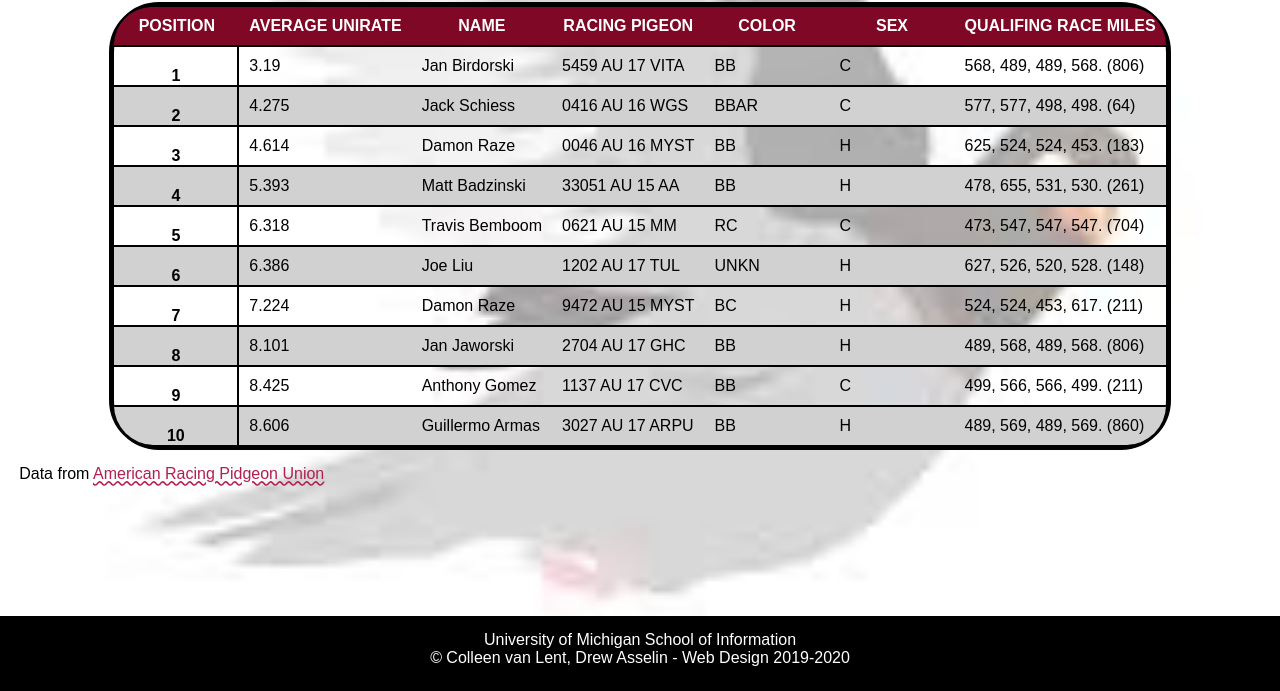
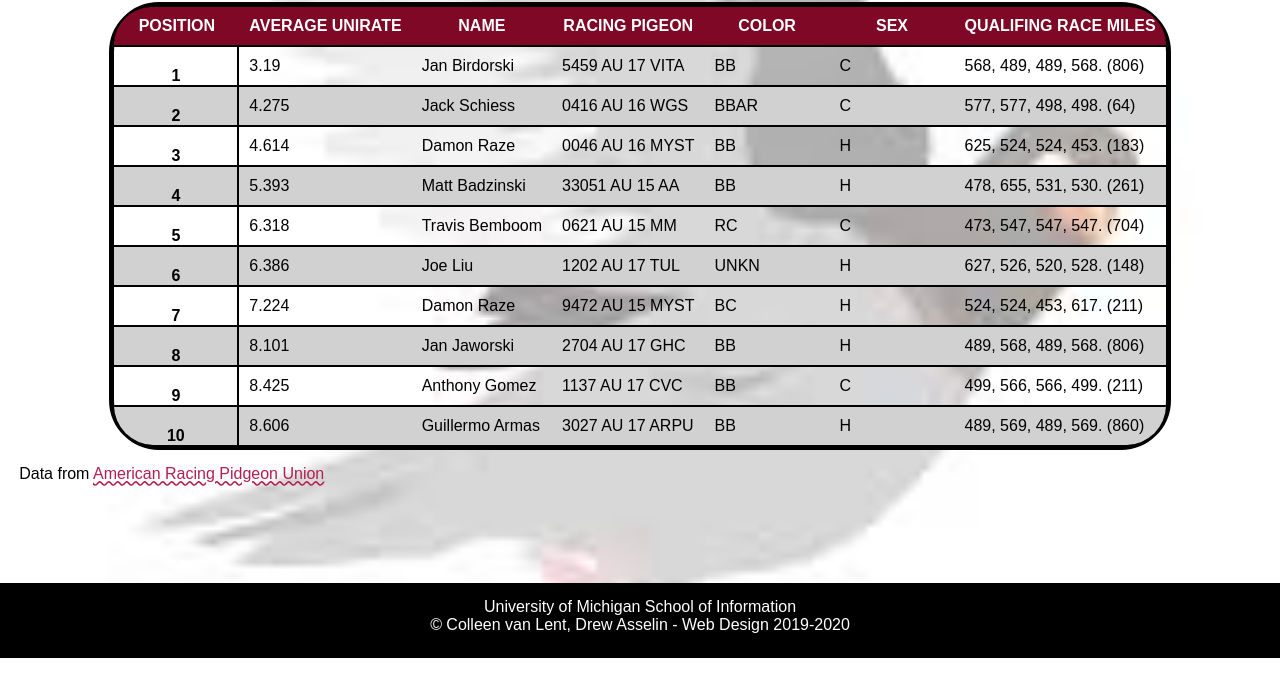
Before and after one commit to eliyangg/homework4-2021, a plain HTML site: page index.html in a window 1280 px wide. Shown: the part 109-800 px from the top of the page. Drawn offline with Linux system fonts and the light colour scheme; files whose address does not match are found by name; a web font is replaced by a local one.

Commit message:
Update style.css

```diff
--- a/css/style.css
+++ b/css/style.css
@@ -130,8 +130,8 @@ footer{
   text-align:center;
   color: #FFFFFF;
   min-height: 75px;
-  position:fixed;
+  position:absolute;
   right:0px;
   left:0px;
-  bottom:0px;
+
 }
```
